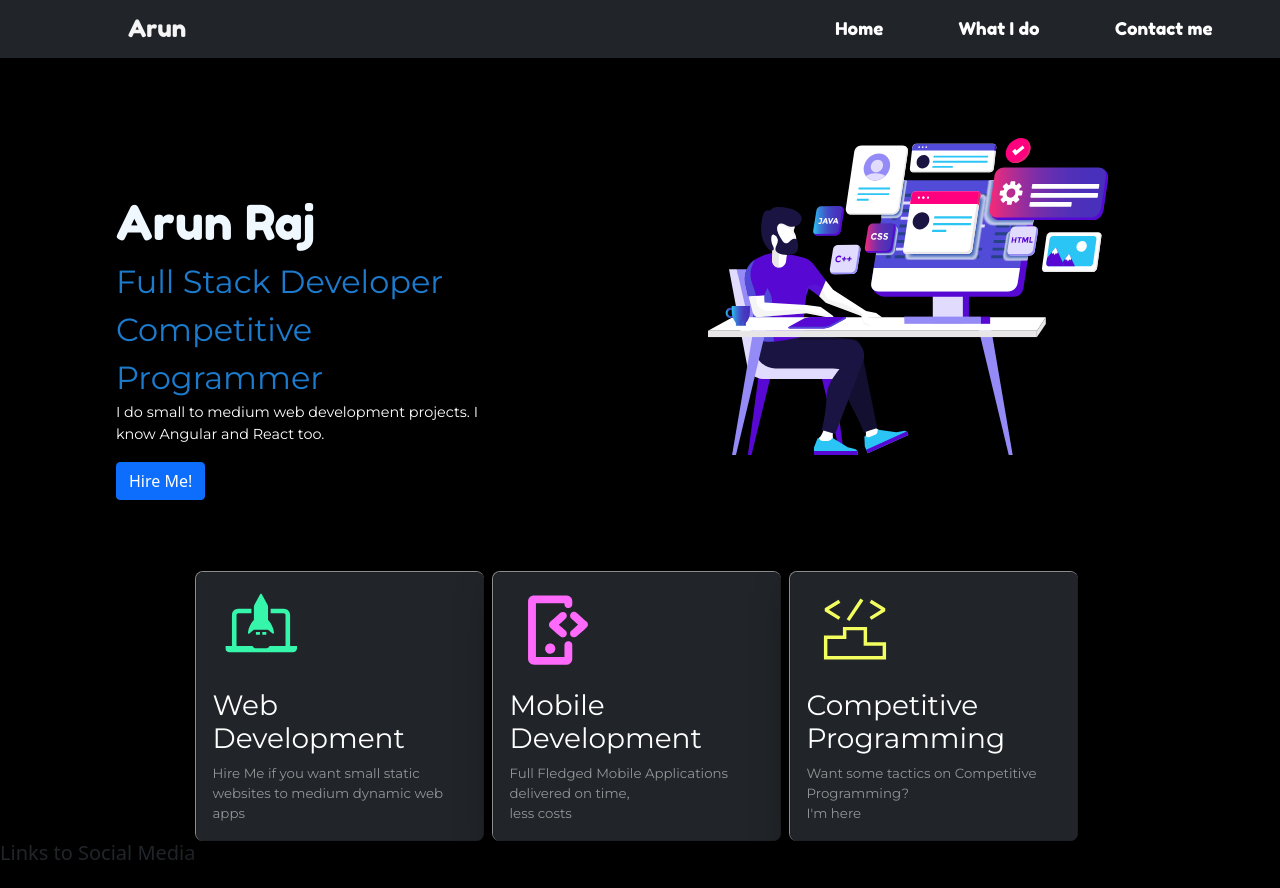
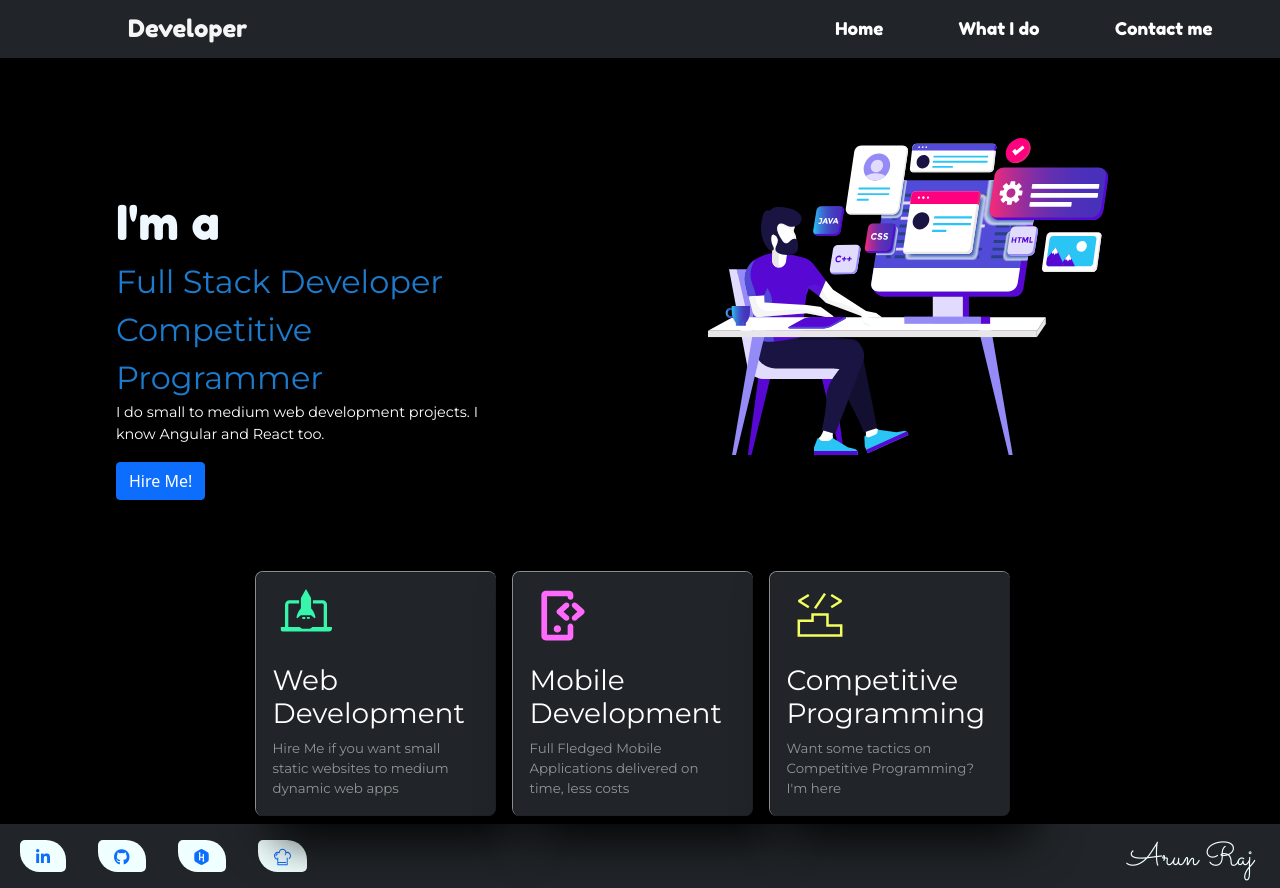
Before and after one commit to arunraj-ag/Portfolio, a plain HTML site: page index.html in a window 1280 px wide. Drawn offline with nearby package versions, Linux system fonts and the light colour scheme.

Commit message:
Footer Addition

```diff
--- a/index.html
+++ b/index.html
@@ -16,7 +16,7 @@
     <header>
         <nav class="navbar navbar-expand-lg  bg-dark">
             <div class="navbrand">
-                <a class="navbar-brand" href="#">Arun</a>
+                <a class="navbar-brand" href="#">Developer</a>
             </div>
             <div class="navlinks d-flex justify-content-between" id="navbarNavAltMarkup">
                 <div class="navbar-nav">
@@ -31,7 +31,7 @@
     <main class="container-fluid p-0">
         <div class="col-12 row">
             <div class="col-6 about_me">
-                <span class="name">Arun Raj</span><br><span class="below_name">Full Stack Developer</span><br>
+                <span class="name">I'm a</span><br><span class="below_name">Full Stack Developer</span><br>
                 <span class="below_name">Competitive Programmer</span>
                 <p class="doing_text">I do small to medium web development projects. I know Angular and React too.</p>
                 <button class="hire_me btn btn-primary">Hire Me!</button>
@@ -40,10 +40,10 @@
                 <img class="web_man" src="imgs/web_dev_man.svg" alt="">
             </div>
         </div>
-        <div class="cards">
+        <div class="cards mb-2">
             <div class="cardof cardOne">
-                <div class="card bg-dark" style="width: 18rem;">
-                    <img src="imgs/web_dev_icon.svg" class="card-img-top" alt="...">
+                <div class="card bg-dark" style="width: 15rem;">
+                    <img src="imgs/web_dev_icon.svg" class="card-img-top" alt="Web Development Icon">
                     <div class="card-body">
                         <h3 class="card-title">Web<br> Development</h3>
                         <p class="card-text">Hire Me if you want small static websites to medium dynamic web apps</p>
@@ -51,17 +51,17 @@
                 </div>
             </div>
             <div class="cardof cardTwo">
-                <div class="card bg-dark" style="width: 18rem;">
-                    <img src="imgs/mobile_dev_icon.svg" class="card-img-top" alt="...">
+                <div class="card bg-dark" style="width: 15rem;">
+                    <img src="imgs/mobile_dev_icon.svg" class="card-img-top" alt="Mobile Development Icon">
                     <div class="card-body">
                         <h3 class="card-title">Mobile Development</h3>
-                        <p class="card-text">Full Fledged Mobile Applications delivered on time,<br> less costs</p>
+                        <p class="card-text">Full Fledged Mobile Applications delivered on time, less costs</p>
                     </div>
                 </div>
             </div>
             <div class="cardof cardThree">
-                <div class="card bg-dark" style="width: 18rem;">
-                    <img src="imgs/cp_icon.svg" class="card-img-top" alt="...">
+                <div class="card bg-dark" style="width: 15rem;">
+                    <img src="imgs/cp_icon.svg" class="card-img-top" alt="Competitive Programming Icon">
                     <div class="card-body">
                         <h3 class="card-title">Competitive Programming</h3>
                         <p class="card-text">Want some tactics on Competitive Programming?<br>I'm here </p>
@@ -71,13 +71,25 @@
         </div>
 
     </main>
-    <footer>
-        <h5>Links to Social Media</h5>
+    <footer class="bg-dark row">
+        <div class="footer-start col-6">
+            <a class="linked" href="https://www.linkedin.com/in/arunraja8188" target="_blank"><i
+                    class="fab fa-linkedin-in"></i></a>
+            <a href="https://github.com/arunraj-ag" target="_blank"><i class="fab fa-github"></i></a>
+            <a href="https://www.hackerrank.com/Arun_Raj8188" target="_blank"><i class="fab fa-hackerrank"></i></a>
+
+            <a href="https://www.codechef.com/users/arunraj_2688" target="_blank"><img src="imgs/noun_chef.svg"
+                    alt="coedchef_icon"></i></a>
+        </div>
+        <div class="footer-end col-6">
+            <h2>Arun Raj</h2>
+        </div>
+
+
     </footer>
 
 
-
-
+    <script src="https://kit.fontawesome.com/98c8015e81.js" crossorigin="anonymous"></script>
     <script src="https://cdn.jsdelivr.net/npm/bootstrap@5.1.0/dist/js/bootstrap.bundle.min.js"
         integrity="sha384-U1DAWAznBHeqEIlVSCgzq+c9gqGAJn5c/t99JyeKa9xxaYpSvHU5awsuZVVFIhvj"
         crossorigin="anonymous"></script>
--- a/styles.css
+++ b/styles.css
@@ -1,6 +1,6 @@
 @import url('https://fonts.googleapis.com/css2?family=Balsamiq+Sans:ital,wght@1,700&display=swap');
-@import url('https://fonts.googleapis.com/css2?family=Montserrat&display=swap');
 @import url('https://fonts.googleapis.com/css2?family=Fredoka+One&family=Montserrat&display=swap');
+@import url('https://fonts.googleapis.com/css2?family=Sacramento&display=swap');
 body{
     background-color: black;
 }
@@ -119,7 +119,7 @@ navbar{
 .cards .cardof{
     background-color: black;
     box-shadow: 20px 20px 50px rgba(0, 0, 0, 1);
-    margin-right: 0.5em;
+    margin-right: 1em;
     color: azure;
     background: rgba(255, 255, 255, 0.1);
     border-radius: 8px !important;
@@ -131,6 +131,7 @@ navbar{
 }
 .cards .cardof:hover{
     transform: scale(1.1);
+    z-index: 4;
 }
 .cards .cardThree{
     padding-right: 0;
@@ -139,8 +140,8 @@ navbar{
 
 .cardof .card img{
     padding-left: 10%;
-    height: 100px;
-    width: 100px;
+    height: 75px;
+    width: 75px;
 }
 
 .cardof .card h3{
@@ -152,3 +153,47 @@ navbar{
     font-family: 'Montserrat', sans-serif;
     color: rgb(145, 149, 149);
 }
+
+footer{
+    display: flex;
+    flex-direction: row;
+    justify-content: space-between;
+}
+
+footer .footer-start{
+    padding: 1em;
+    width: auto;
+    height: 4em;
+    display: flex;
+    justify-content: start;
+    margin-left: 1em;
+}
+
+footer .footer-end{
+    padding: 1em;
+    width: auto;
+    height: 4em;
+    display: flex;
+    justify-content: end;
+
+}
+
+footer .footer-end h2{
+    font-family: 'Sacramento', cursive;
+    color: azure;
+    margin-right: 0.7em;
+}
+
+footer a{
+    background-color: azure;
+    border-radius: 5px 20px 5px;
+    padding: 1em;
+    padding-top: 5px;
+    margin-right: 2em;
+}
+
+footer img{
+    width: 1.1em;
+    height: 1.5em;
+    margin-bottom: 5px;
+}
```
Also changed, not shown: imgs/icons8-linkedin.svg (added), imgs/noun_chef.svg (added).
